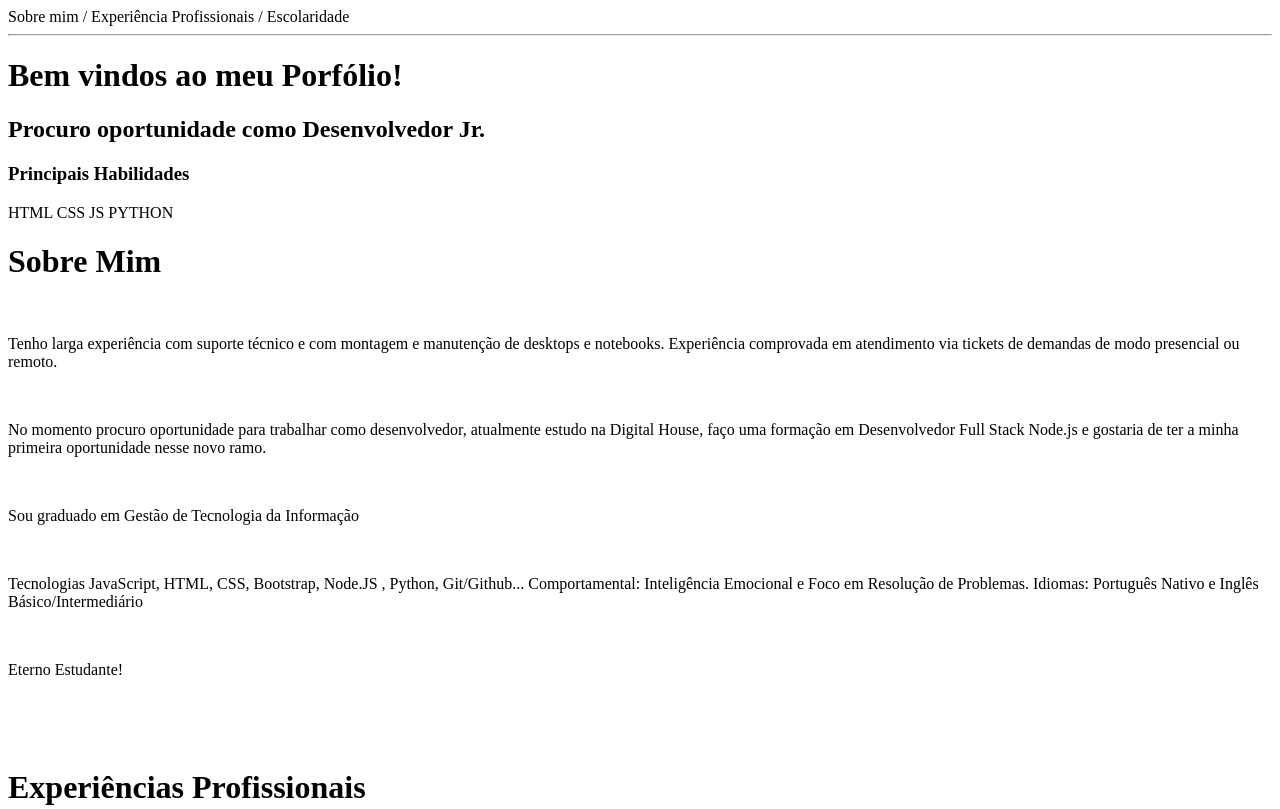
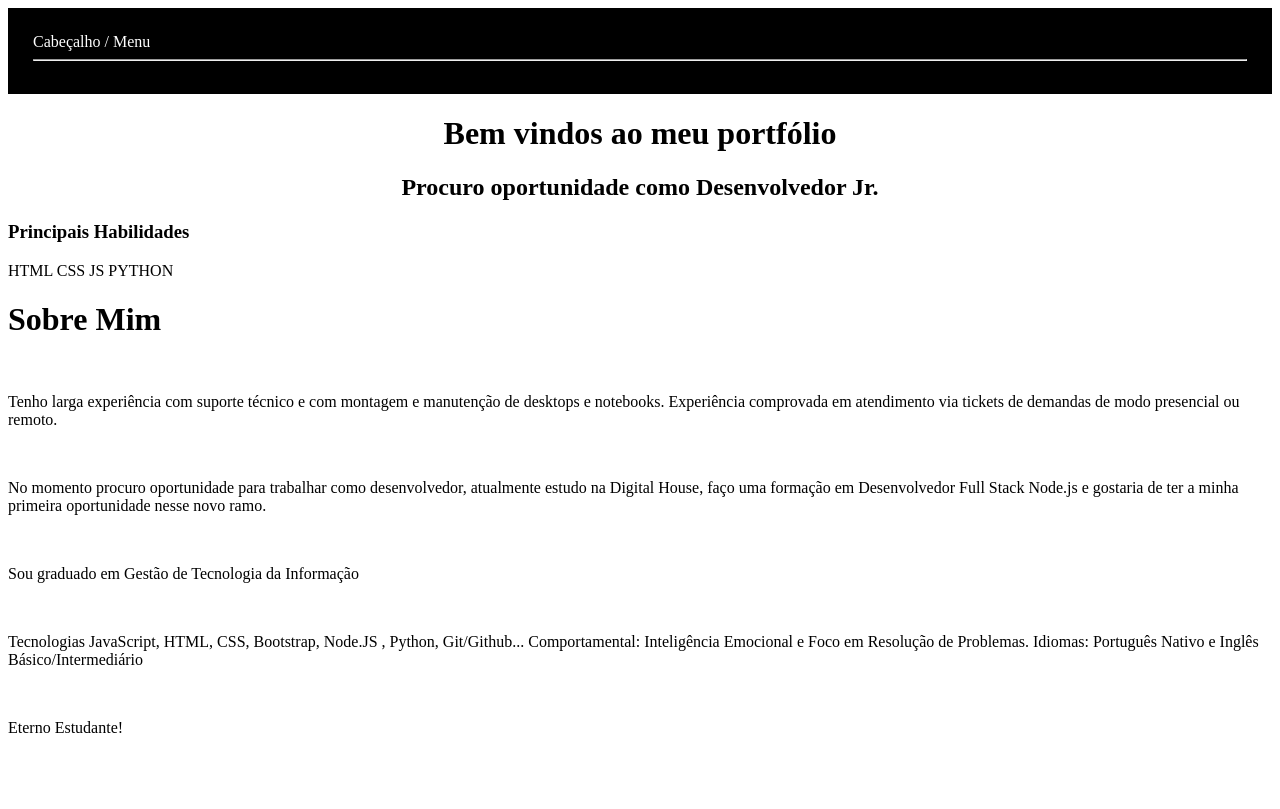
Before and after one commit to LeonardoRFragoso/Portfolio-Leonardo-Fragoso, a plain HTML site: page index.html in a window 1280 px wide. Shown: the top 809 px of the page. Drawn offline with Linux system fonts and the light colour scheme.

Commit message:
Update
Update

```diff
--- a/index.html
+++ b/index.html
@@ -7,14 +7,15 @@
         <title>Primeiro HTML</title>
     </head>
     <body>
-        <header> Sobre mim / Experiência Profissionais / Escolaridade
+        <header style="background-color: black; color: white ; padding: 25px;">
+            Cabeçalho / Menu
             <hr>
 
         </header>
         <main>
             <div>
-                <h1>Bem vindos ao meu Porfólio!</h1>
-                <h2>Procuro oportunidade como Desenvolvedor Jr.</h2>
+                <h1 style="text-align: center">Bem vindos ao meu portfólio</h1>
+                <h2 style="text-align: center"> Procuro oportunidade como Desenvolvedor Jr.</h2>
                 <h3>Principais Habilidades</h3>
                 <p>HTML CSS JS PYTHON
                 </p>
```
Also changed, not shown: style.css (added).
